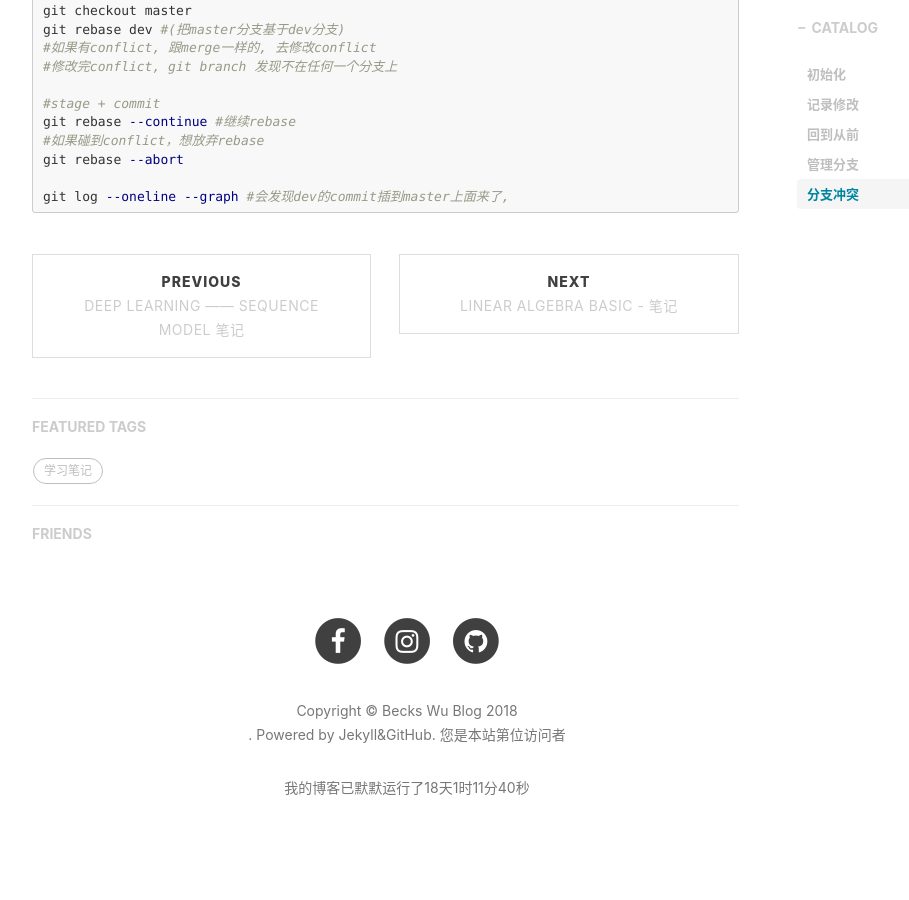
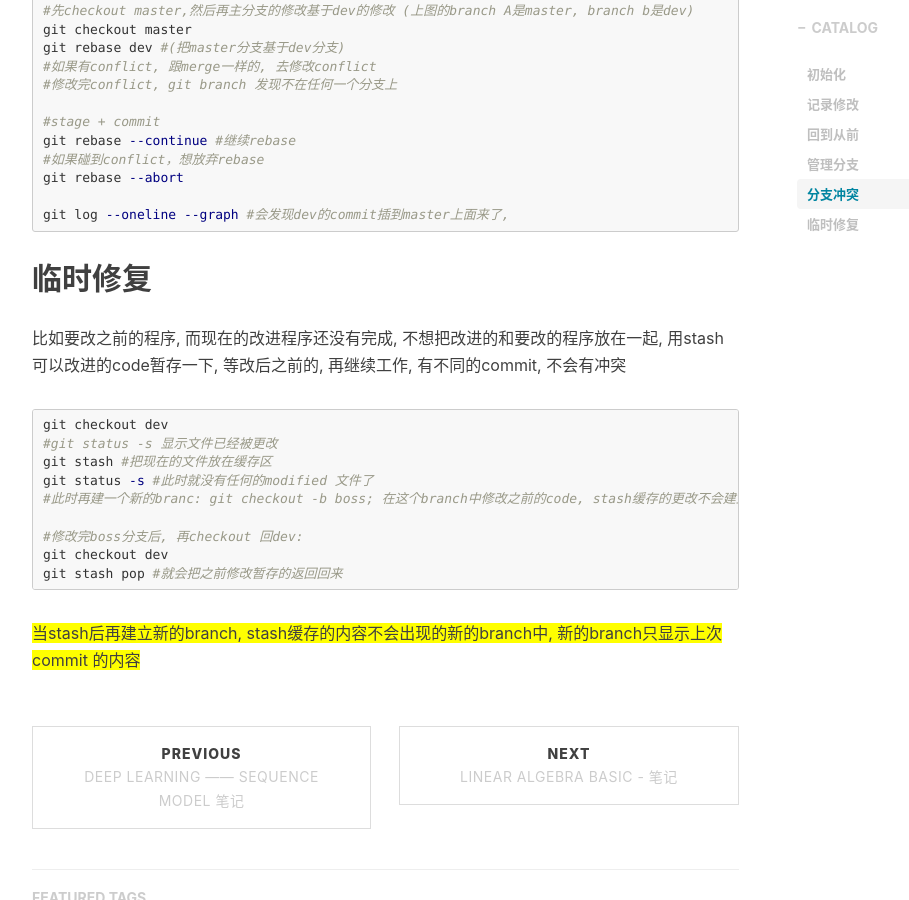
Before and after one commit to beckswu/beckswu.github.io, a Jekyll site: the page built from _posts/2018-09-18-git-note.markdown, in a window 1280 px wide and 900 px high, scrolled down 4850 px. Shown: the whole window, without its empty margins (233-1142 px from the left). Built offline with Jekyll 4.4.1, drawn with Linux system fonts in a browser that asks for light colours; nearby versions of some CDN libraries; comment, search, counter and statistics services are not loaded; some of the changed text lies outside the part shown.

Commit message:
Update 2018-09-18-git-note.markdown

````diff
--- a/_posts/2018-09-18-git-note.markdown
+++ b/_posts/2018-09-18-git-note.markdown
@@ -111,6 +111,7 @@ git checkout -b dev #建立一个名为dev的, 并把head移动到dev分支上
 git branch #显示现在所有的分支, 星号表示现在的分支
 git checkout dev #从现在分支切换到dev上, 再git branch, dev分支上显示星号
 git branch -d dev #删除dev的分支, 报错，因为现在就在dev分支上, 先切换别的分支，才能删除
+git branch -D dev #如果git branch -d dev, 大写的D表示强行删除
 
 #把dev merge到master上来, -m "keep merge in info"把信息记录在log, --no-ff, no faster forward, 默认是faster forward是不会留信息
 git merge --no-ff -m "keep merge in info" dev #要确定在master上面不能在dev branch上
@@ -147,3 +148,19 @@ git rebase --abort
 
 git log --oneline --graph #会发现dev的commit插到master上面来了,
 ```
+## 临时修复
+
+比如要改之前的程序, 而现在的改进程序还没有完成, 不想把改进的和要改的程序放在一起, 用stash可以改进的code暂存一下, 等改后之前的, 再继续工作, 有不同的commit, 不会有冲突
+```shell
+git checkout dev
+#git status -s 显示文件已经被更改
+git stash #把现在的文件放在缓存区
+git status -s #此时就没有任何的modified 文件了
+#此时再建一个新的branc: git checkout -b boss; 在这个branch中修改之前的code, stash缓存的更改不会建立在这个branch中
+
+#修改完boss分支后, 再checkout 回dev:
+git checkout dev
+git stash pop #就会把之前修改暂存的返回回来
+```
+
+<span style="background-color: #FFFF00">当stash后再建立新的branch, stash缓存的内容不会出现的新的branch中, 新的branch只显示上次commit 的内容 </span>
````
